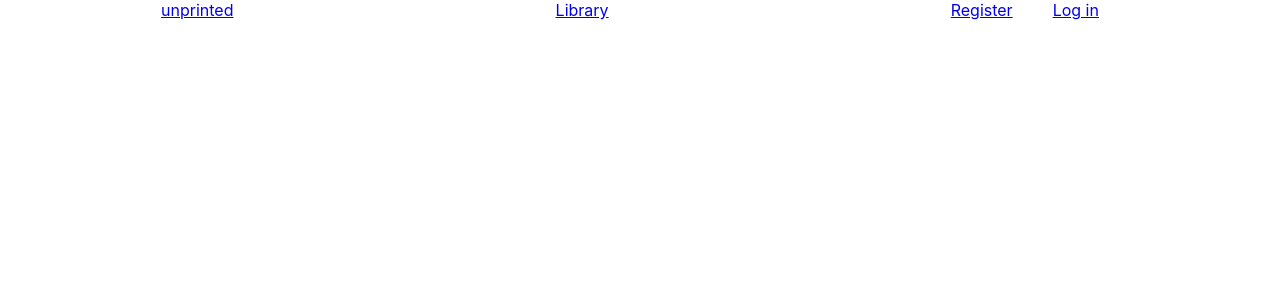
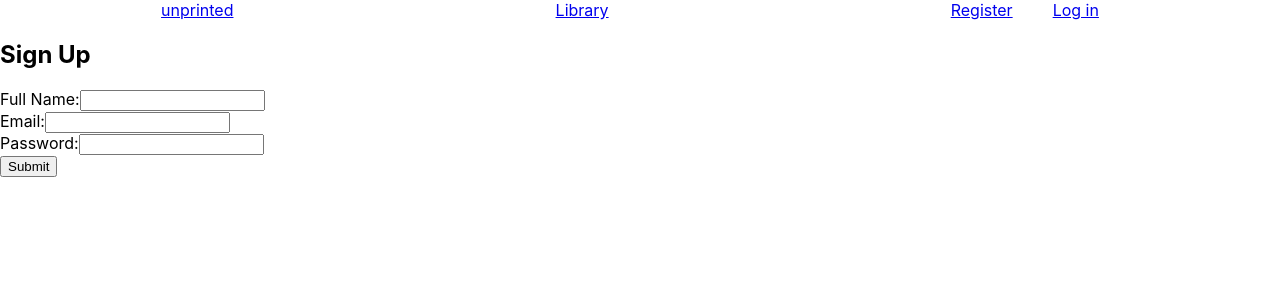
Before and after one commit to izaacAbrams/unprinted-client, a React (Create React App) app: page /signup in a window 1280 px wide. Shown: the top 300 px of the page. Built offline with nearby package versions, Linux system fonts and the light colour scheme.

Commit message:
added sign up form

```diff
--- a/package.json
+++ b/package.json
@@ -6,7 +6,6 @@
 		"@testing-library/jest-dom": "^4.2.4",
 		"@testing-library/react": "^9.5.0",
 		"@testing-library/user-event": "^7.2.1",
-		"dotenv": "^8.2.0",
 		"jwt-decode": "^2.2.0",
 		"react": "^16.13.1",
 		"react-dom": "^16.13.1",
--- a/src/App/App.js
+++ b/src/App/App.js
@@ -12,6 +12,7 @@ import EditBook from "../routes/EditBook/EditBook";
 import AddChapter from "../routes/AddChapter/AddChapter";
 import BookReader from "../routes/BookReader/BookReader";
 import LoginPage from "../routes/LoginPage/LoginPage";
+import SignUpForm from "../routes/SignUpForm/SignUpForm";
 import PrivateRoute from "../services/PrivateRoute";
 import bookSeed from "../seeds/book_seeds.json";
 import "./App.css";
@@ -66,6 +67,7 @@ class App extends Component {
 					<Switch>
 						<Route exact path={"/"} component={LandingPage} />
 						<Route path={"/login"} component={LoginPage} />
+						<Route path={"/signup"} component={SignUpForm} />
 						<Route path={"/book-list"} component={BooksList} />
 						<PrivateRoute path={"/new"} component={NewBook} />
 						<PrivateRoute path={"/account"} component={Account} />
--- a/src/routes/LandingPage/LandingPage.js
+++ b/src/routes/LandingPage/LandingPage.js
@@ -1,17 +1,24 @@
-import React, {Component} from 'react'
-import {Link } from 'react-router-dom'
+import React, { Component } from "react";
+import { Link } from "react-router-dom";
 
 class LandingPage extends Component {
 	render() {
 		return (
 			<div>
 				<h1>Unprinted</h1>
-                <p>The crowdsourced book not-publisher.</p>
-                <Link to='/book-list'>Check out the library</Link>
+				<p>
+					The crowdsourced ebook library. If you are looking for something to
+					read, check out the library! If you are an author, create an account
+					to start on a new book. Once the initial book information has been
+					made, you can go to the 'my-books' page in your account to add new
+					chapters. <br />
+					<br /> As of now, there is no validation so to login enter any
+					combination of email and password!
+				</p>
+				<Link to="/book-list">Check out the library</Link>
 			</div>
-        )
+		);
 	}
 }
 
-
-export default LandingPage
+export default LandingPage;
--- /dev/null
+++ b/src/routes/SignUpForm/SignUpForm.js
@@ -0,0 +1,93 @@
+import React, { Component } from "react";
+import AuthApiService from "../../services/auth-api-service";
+
+class SignUpForm extends Component {
+	state = {
+		error: null,
+	};
+	handleSubmit(e) {
+		e.preventDefault();
+		const { name, email, password } = e.target;
+		this.setState({ error: null });
+
+		AuthApiService.postUser({
+			name: name.value,
+			email: email.value,
+			password: password.value,
+		});
+		//   .then((user) => {
+		//     name.value = "";
+		//     email.value = "";
+		//     password.value = "";
+		//     const { history } = this.props;
+		//     history.push("/login");
+		//   })
+		//   .catch((res) => this.setState({ error: res.error }));
+		this.props.history.push("/login");
+	}
+	render() {
+		const { error } = this.state;
+		return (
+			<div className="SignUpForm">
+				<h2 className="SignUpForm__title">Sign Up</h2>
+				<main className="SignUpForm__main">
+					<form
+						className="SignUpForm__form"
+						onSubmit={(e) => this.handleSubmit(e)}
+					>
+						<div role="alert">{error && <p className="red">{error}</p>}</div>
+						<div className="SignUpForm__section">
+							<label
+								className="input_label SignUpForm__label"
+								htmlFor="signup_name"
+							>
+								Full Name:
+							</label>
+							<input
+								type="text"
+								id="signup_name"
+								className="SignUpForm__input"
+								name="name"
+								required
+							/>
+						</div>
+						<div className="SignUpForm__section">
+							<label
+								className="input_label SignUpForm__label"
+								htmlFor="signup_email"
+							>
+								Email:
+							</label>
+							<input
+								type="email"
+								id="signup_email"
+								name="email"
+								className="SignUpForm__input"
+								required
+							/>
+						</div>
+						<div className="SignUpForm__section">
+							<label
+								className="SignUpForm__label input_label"
+								htmlFor="signup_password"
+							>
+								Password:
+							</label>
+							<input
+								type="password"
+								id="signup_password"
+								className="SignUpForm__input"
+								name="password"
+								required
+							/>
+						</div>
+
+						<button type="submit">Submit</button>
+					</form>
+				</main>
+			</div>
+		);
+	}
+}
+
+export default SignUpForm;
--- a/src/services/auth-api-service.js
+++ b/src/services/auth-api-service.js
@@ -4,15 +4,15 @@ import IdleService from "./idle-service";
 
 const AuthApiService = {
 	postUser(user) {
-		return fetch(`${config.API_ENDPOINT}/users`, {
-			method: "POST",
-			headers: {
-				"content-type": "application/json",
-			},
-			body: JSON.stringify(user),
-		}).then((res) =>
-			!res.ok ? res.json().then((e) => Promise.reject(e)) : res.json()
-		);
+		// return fetch(`${config.API_ENDPOINT}/users`, {
+		// 	method: "POST",
+		// 	headers: {
+		// 		"content-type": "application/json",
+		// 	},
+		// 	body: JSON.stringify(user),
+		// }).then((res) =>
+		// 	!res.ok ? res.json().then((e) => Promise.reject(e)) : res.json()
+		// );
 	},
 	postLogin({ email, password }) {
 		// return fetch(`${config.API_ENDPOINT}/auth/login`, {
```
Also changed, not shown: 1 other file (tests, documents, lock files or other folders). Lines whose indentation alone changed are shown as unchanged.
